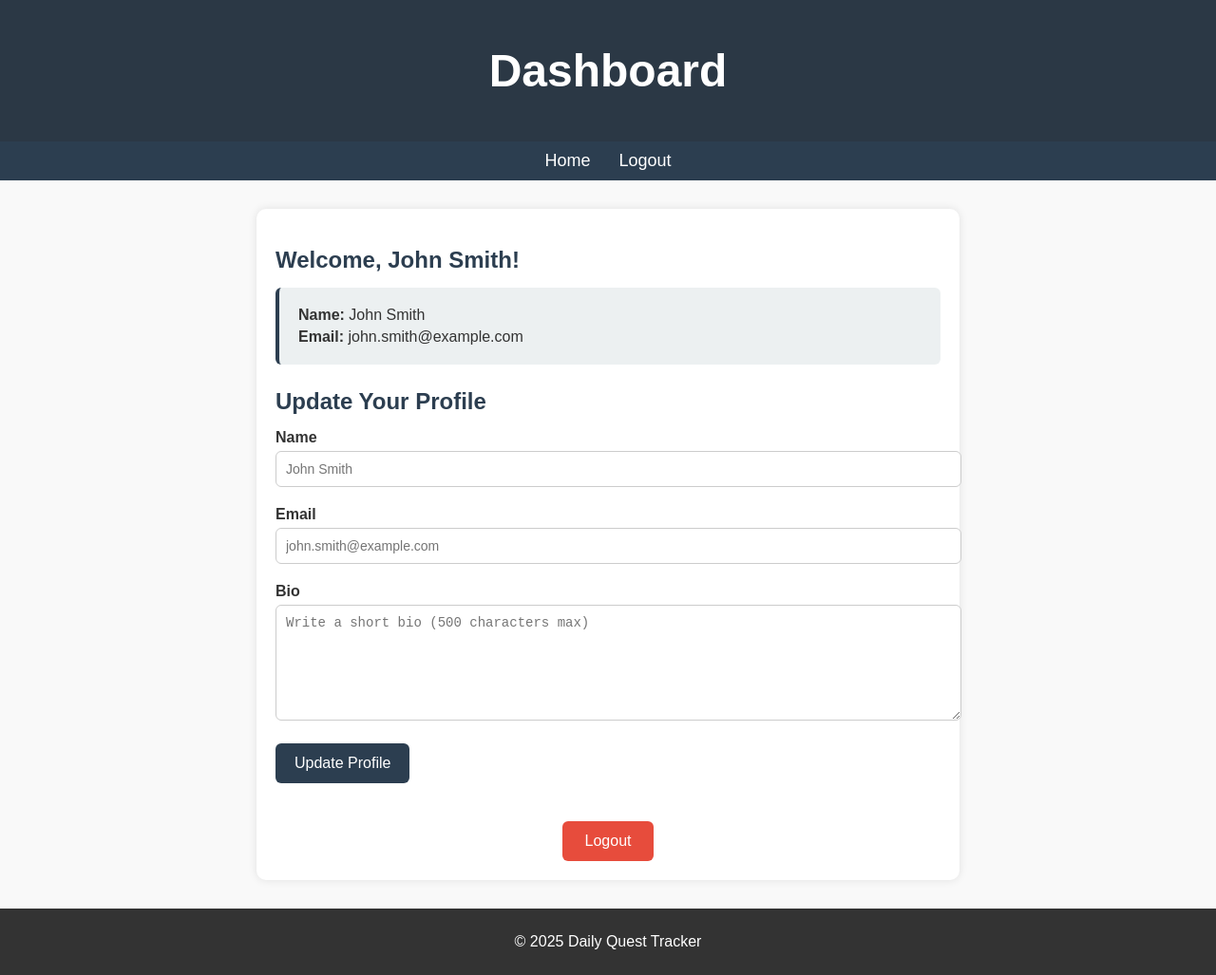
After one commit to MatthewSperling/daily-quest-tracker, a web app: file public/dashboard.html in a window 1280 px wide. The commit adds this page. Shown: the whole page at 95% size. Run offline with its HTML, style and script files only (its server is not run), Linux system fonts and the light colour scheme.

Commit message:
Part A/B
Added :dashboard.html
dashboard.ejs
server.js
cyptoUtils.js

Form Validation
Sanitization of data
Escapting to prevent XSS
Encryption for Sensitive data
HTTPS for client/ server communications

```diff
--- /dev/null
+++ b/public/dashboard.html
@@ -0,0 +1,71 @@
+<!DOCTYPE html>
+<html lang="en">
+<head>
+  <meta charset="UTF-8" />
+  <meta name="viewport" content="width=device-width, initial-scale=1.0"/>
+  <title>Dashboard - John Smith</title>
+  <link rel="stylesheet" href="style.css" />
+</head>
+<body>
+  <header>
+    <h1>Dashboard</h1>
+  </header>
+  <nav>
+    <ul>
+      <li><a href="/quest">Home</a></li>
+      <li><a href="login.html">Logout</a></li>
+    </ul>
+  </nav>
+
+  <main class="dashboard-container">
+    <!-- User Info -->
+    <section id="user-info">
+      <h2>Welcome, John Smith!</h2>
+      <div class="info-box">
+        <p><strong>Name:</strong> John Smith</p>
+        <p><strong>Email:</strong> john.smith@example.com</p>
+      </div>
+    </section>
+
+    <!-- Profile Update Form -->
+    <section id="profile-update">
+      <h2>Update Your Profile</h2>
+      <form id="profileForm" action="/api/user/update" method="POST">
+        <div class="form-group">
+          <label for="update-name">Name</label>
+          <input type="text" id="update-name" name="name"
+                 pattern="^[A-Za-z ]{3,50}$" maxlength="50"
+                 placeholder="John Smith" required />
+        </div>
+
+        <div class="form-group">
+          <label for="update-email">Email</label>
+          <input type="email" id="update-email" name="email"
+                 pattern="[a-z0-9._%+\\-]+@[a-z0-9.\\-]+\\.[a-z]{2,}$"
+                 placeholder="john.smith@example.com" required />
+        </div>
+
+        <div class="form-group">
+          <label for="update-bio">Bio</label>
+          <textarea id="update-bio" name="bio"
+                    placeholder="Write a short bio (500 characters max)"
+                    maxlength="500"
+                    pattern="^[A-Za-z0-9 .,!?'\n\r\\-]{1,500}$"
+                    required></textarea>
+        </div>
+
+        <button type="submit">Update Profile</button>
+      </form>
+    </section>
+
+    <!-- Logout -->
+    <section id="logout">
+      <button onclick="window.location.href='login.html';">Logout</button>
+    </section>
+  </main>
+
+  <footer>
+    <p>&copy; 2025 Daily Quest Tracker</p>
+  </footer>
+</body>
+</html>
--- a/public/style.css
+++ b/public/style.css
@@ -104,3 +104,82 @@ footer {
     padding: 10px 0;
     margin-top: 20px;
 }
+.dashboard-container {
+    max-width: 700px;
+    margin: 30px auto;
+    padding: 20px;
+    background: white;
+    border-radius: 10px;
+    box-shadow: 0 0 10px rgba(0,0,0,0.1);
+    text-align: left;
+  }
+
+  .info-box {
+    background-color: #ecf0f1;
+    padding: 15px 20px;
+    border-left: 4px solid #2c3e50;
+    border-radius: 6px;
+    margin-bottom: 25px;
+  }
+
+  .info-box p {
+    margin: 5px 0;
+  }
+
+  .form-group {
+    margin-bottom: 20px;
+  }
+
+  .form-group label {
+    display: block;
+    font-weight: bold;
+    margin-bottom: 5px;
+  }
+
+  .form-group input,
+  .form-group textarea {
+    width: 100%;
+    padding: 10px;
+    border: 1px solid #ccc;
+    border-radius: 6px;
+    font-size: 14px;
+  }
+
+  textarea {
+    resize: vertical;
+    min-height: 100px;
+  }
+
+  #logout {
+    text-align: center;
+    margin-top: 40px;
+  }
+
+  #logout button {
+    background-color: #e74c3c;
+    color: white;
+    padding: 12px 24px;
+    border: none;
+    border-radius: 6px;
+    font-size: 16px;
+    cursor: pointer;
+    transition: background-color 0.3s ease;
+  }
+
+  #logout button:hover {
+    background-color: #c0392b;
+  }
+
+  button[type="submit"] {
+    background-color: #2c3e50;
+    color: white;
+    border: none;
+    padding: 12px 20px;
+    border-radius: 6px;
+    font-size: 16px;
+    cursor: pointer;
+  }
+
+  button[type="submit"]:hover {
+    background-color: #34495e;
+  }
--- /dev/null
+++ b/server.js
@@ -0,0 +1,56 @@
+const express = require('express');
+const helmet = require('helmet');
+const https = require('https');
+const fs = require('fs');
+const path = require('path');
+const bodyParser = require('body-parser');
+const { body, validationResult } = require('express-validator');
+const { encrypt, decrypt } = require('./cryptoUtils');
+const escapeHtml = require('escape-html');
+
+const app = express();
+app.use(helmet());
+app.use(express.static('public'));
+app.use(bodyParser.urlencoded({ extended: true }));
+app.set('view engine', 'ejs');
+app.set('views', path.join(__dirname, 'views'));
+
+let fakeUserDB = {
+  name: encrypt('John Smith'),
+  email: encrypt('john.smith@example.com'),
+  bio: encrypt('This is a placeholder bio.')
+};
+
+app.get('/dashboard', (req, res) => {
+  const user = {
+    name: escapeHtml(decrypt(fakeUserDB.name)),
+    email: escapeHtml(decrypt(fakeUserDB.email)),
+    bio: escapeHtml(decrypt(fakeUserDB.bio))
+  };
+  res.render('dashboard', { user });
+});
+
+app.post('/dashboard/update',
+  body('name').trim().isLength({ min: 3, max: 50 }).escape(),
+  body('email').isEmail().normalizeEmail(),
+  body('bio').trim().isLength({ max: 500 }).matches(/^[A-Za-z0-9 .,!?'"\-\n\r]*$/),
+  (req, res) => {
+    const errors = validationResult(req);
+    if (!errors.isEmpty()) {
+      return res.status(400).send('Validation failed');
+    }
+
+    const { name, email, bio } = req.body;
+    fakeUserDB.name = encrypt(name);
+    fakeUserDB.email = encrypt(email);
+    fakeUserDB.bio = encrypt(bio);
+    res.redirect('/dashboard');
+  }
+);
+
+https.createServer({
+  key: fs.readFileSync('cert/key.pem'),
+  cert: fs.readFileSync('cert/cert.pem')
+}, app).listen(443, () => {
+  console.log('HTTPS Server running on port 443');
+});
```
Also changed, not shown: cryptoUtils.js (added, +20 -0 lines), dashboard.ejs (added, +54 -0 lines).
